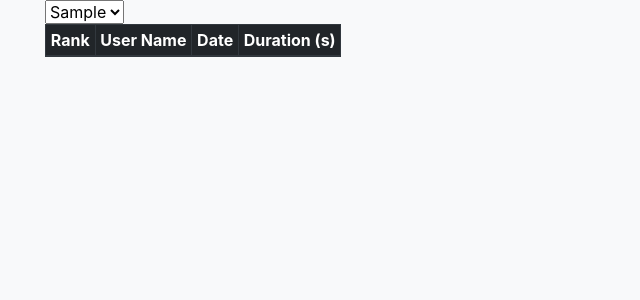
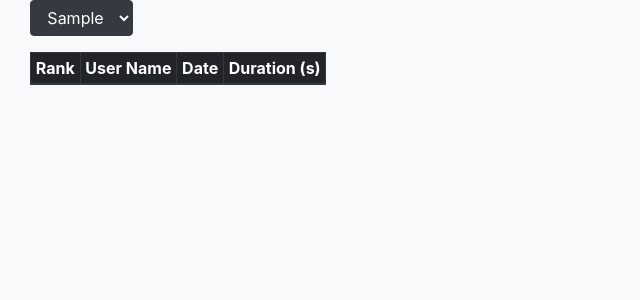
Before and after one commit to Volinger/Sudoku_App, a Django app: page /sudoku/leaderboards-view/1/ in a window 1280 px wide. Shown: the part 56-356 px from the top of the page, without its empty margins (0-640 px from the left). Run offline with Django 4.2, Linux system fonts and the light colour scheme; tables that the repository leaves empty hold one stand-in row (values such as "Sample post"); lists and menus that the app fills with data are empty; some libraries are stand-ins or nearby versions.

Commit message:
small visual updates to leaderboards

```diff
--- a/Sudoku/templates/Sudoku/leaderboards.html
+++ b/Sudoku/templates/Sudoku/leaderboards.html
@@ -3,7 +3,8 @@
 {% block content %}
     <link rel="stylesheet" href="/static/leaderboards.css">
     <div class="col-sm">
-        <select onchange="select_boards()">
+        <div class="row mb-3">
+            <select class="btn btn-dark" onchange="select_boards()">
                 {% for diff in difficulties %}
                     <option
                             {% if diff == difficulty %}
@@ -12,7 +13,8 @@
                         {{ diff }}</option>
                 {% endfor %}
             </select>
-
+        </div>
+        <div class="row mb-3">
             <table class="table table-sm table-responsive table-bordered table-striped">
                 <thead class="thead-dark">
                 <tr>
@@ -36,6 +38,7 @@
                 </tbody>
             </table>
         </div>
+    </div>
 {% endblock content %}
 {% block javascript %}
     <script type="text/javascript">
--- a/Sudoku/templates/Sudoku/sudoku.html
+++ b/Sudoku/templates/Sudoku/sudoku.html
@@ -86,7 +86,7 @@
                 </button>
             </div>
             <div class="row mb-3">
-                <select class="btn btn-info" id="Difficulty">
+                <select class="btn btn-dark" id="Difficulty">
                     {% for difficulty in difficulties %}
                         <option>{{ difficulty }}</option>
                     {% endfor %}
--- a/Sudoku/urls.py
+++ b/Sudoku/urls.py
@@ -7,5 +7,4 @@ router.register(r'', views.SudokuViewSet, basename="Sudoku")
 
 urlpatterns = [
     path('', include(router.urls)),
-
 ]
--- a/Sudoku/views.py
+++ b/Sudoku/views.py
@@ -21,7 +21,7 @@ def prepare_sudoku_context(size: int, difficulty_setting: float):
 	sudoku = SudokuHandler()
 	sudoku.generate(size=size)
 	difficulty = calculate_difficulty(size=size, difficulty_setting=difficulty_setting)
-	sudoku.prepare_for_solving(difficulty=difficulty)
+	sudoku.prepare_for_solving(cells_to_remove=difficulty)
 	context = {'grid': sudoku.user_grid.tolist(),
 			   'completed_grid': sudoku.completed_grid.tolist()}
 	return context
--- a/Sudoku_App/settings.py
+++ b/Sudoku_App/settings.py
@@ -41,7 +41,7 @@ INSTALLED_APPS = [
     'Sudoku',
     'django_extensions',
     'Login',
-    'crispy_forms',
+    # 'crispy_forms',
     'rest_framework'
 ]
 
```
Lines whose indentation alone changed are shown as unchanged.
